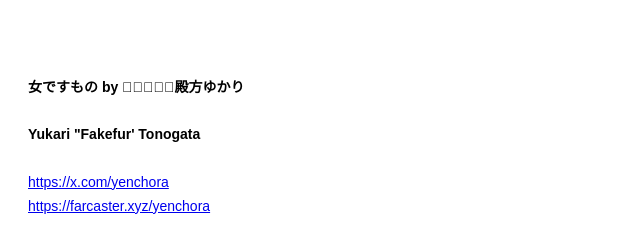
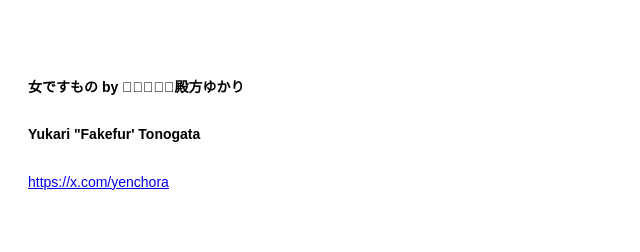
Before and after one commit to yenchora/www, a plain HTML site: page index.html in a window 1280 px wide. Shown: the whole page, without its empty margins (0-640 px from the left). Drawn offline with Linux system fonts and the light colour scheme.

Commit message:
Add files via upload

```diff
--- a/index.html
+++ b/index.html
@@ -37,7 +37,6 @@
 <b>Yukari "Fakefur' Tonogata</b><br>
 <br>
 <a href="https://x.com/yenchora">https://x.com/yenchora</a><br>
-<a href="https://farcaster.xyz/yenchora">https://farcaster.xyz/yenchora</a><br>
 <br>
 </body>
 </html>
```
